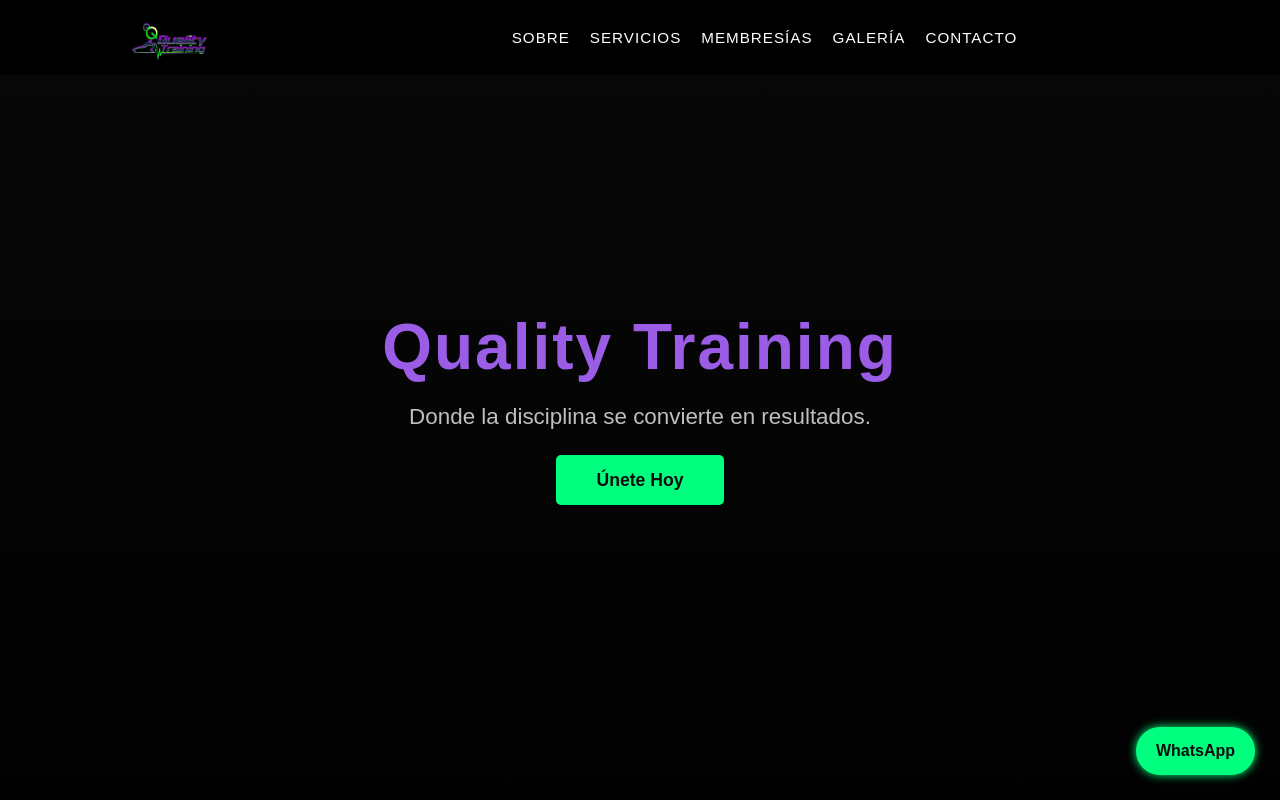
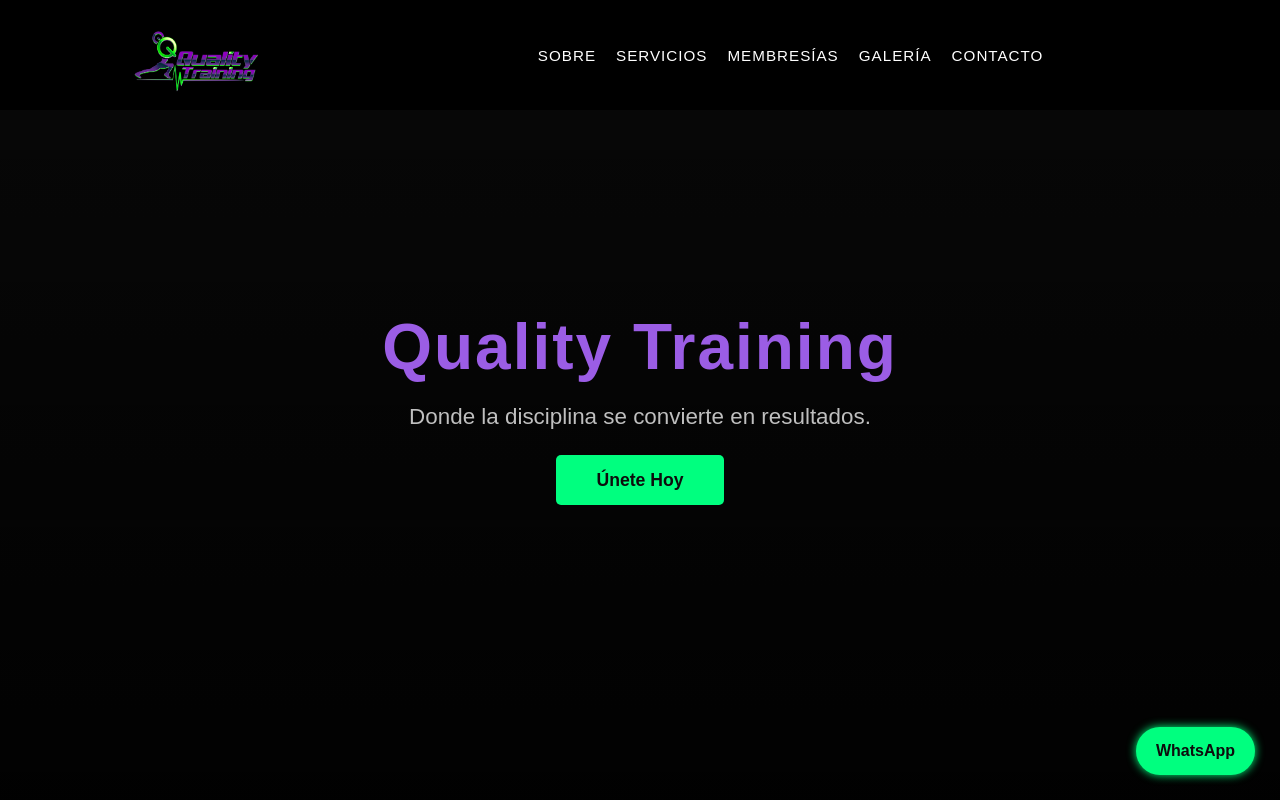
Before and after one commit to qualitytraining/2, a plain HTML site: page index.html in a window 1280 px wide. Shown: the top 800 px of the page. Drawn offline with Linux system fonts and the light colour scheme.

Commit message:
Update index.html

```diff
--- a/index.html
+++ b/index.html
@@ -106,7 +106,7 @@
         }
 
         .logo-img {
-            height: 55px;
+            height: 90px;
         }
 
         .nav-links {
```
